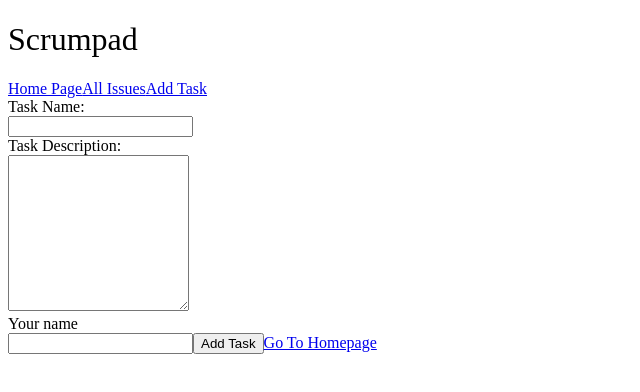
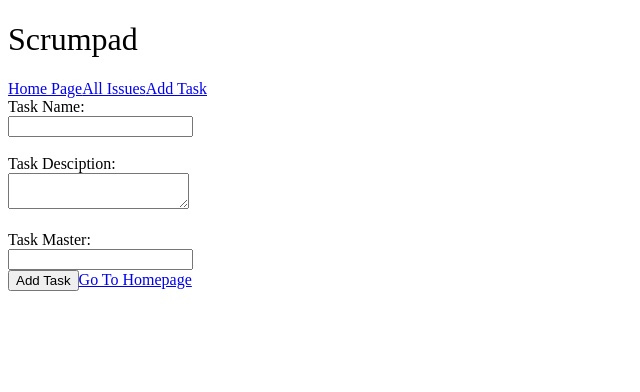
Before and after one commit to Mihailob5017/scrumpad, a React (Create React App) app in the folder client/: page /add in a window 1280 px wide. Shown: the top 392 px of the page, without its empty margins (0-640 px from the left). Built offline with nearby package versions, Linux system fonts and the light colour scheme.

Commit message:
revorked the input so its a reusable component

```diff
--- a/client/src/components/add-issue/add-issue.js
+++ b/client/src/components/add-issue/add-issue.js
@@ -1,8 +1,15 @@
 import React, { useState } from 'react';
 import { Link } from 'react-router-dom';
+import FormInput from '../input/input';
 const AddIssue = ({ OpenIssue, taskId, query }) => {
   const [name, setName] = useState('');
   const [desc, setDesc] = useState('');
+
+  const handleChange = e => {
+    const { name, value } = e.target;
+    if (name === 'name') setName(value);
+    if (name === 'desc') setDesc(value);
+  };
 
   const openIss = () => {
     if (name === '' || desc === '') {
@@ -18,27 +25,27 @@ const AddIssue = ({ OpenIssue, taskId, query }) => {
     };
 
     OpenIssue(obj);
-    alert('Issue Successfully added');
+
     setName('');
     setDesc('');
   };
   return (
     <div>
-      <label htmlFor="name">Issue Name:</label>
-      <input
-        type="text"
+      <FormInput
+        label="Issue name:"
         name="name"
+        isTextarea={false}
+        handleChange={handleChange}
         value={name}
-        onChange={e => setName(e.target.value)}
       />
       <br />
-      <label htmlFor="desc">Issue Description:</label>
-      <textarea
+      <FormInput
+        label="Issue description:"
         name="desc"
+        isTextarea={true}
+        handleChange={handleChange}
         value={desc}
-        onChange={e => setDesc(e.target.value)}
-        rows="10"
-      ></textarea>
+      />
       <button onClick={openIss}>Open New Issue</button>
       <Link to={`/issues/${taskId}`}>Go to Issues</Link>
     </div>
--- a/client/src/components/add-task/add-task.js
+++ b/client/src/components/add-task/add-task.js
@@ -1,5 +1,6 @@
 import React, { useState } from 'react';
 import { Link } from 'react-router-dom';
+import FormInput from '../input/input';
 const AddTask = ({ query, OpenTaskExec }) => {
   const [name, setName] = useState('');
   const [desc, setDesc] = useState('');
@@ -25,36 +26,39 @@ const AddTask = ({ query, OpenTaskExec }) => {
     setUsername('');
   };
 
+  const handleChange = e => {
+    const { name, value } = e.target;
+    if (name === 'name') setName(value);
+    if (name === 'desc') setDesc(value);
+    if (name === 'user') setUsername(value);
+  };
+
   return (
     <div>
-      <label htmlFor="name">Task Name:</label>
-      <br />
-      <input
-        type="text"
+      <FormInput
+        label="Task Name:"
         name="name"
+        isTextarea={false}
+        handleChange={handleChange}
         value={name}
-        onChange={e => setName(e.target.value)}
       />
       <br />
-      <label htmlFor="desc">Task Description:</label>
+      <FormInput
+        label="Task Desciption:"
+        name="desc"
+        isTextarea={true}
+        handleChange={handleChange}
+        value={desc}
+      />
       <br />
-      <textarea
-        name="desc"
-        value={desc}
-        onChange={e => setDesc(e.target.value)}
-        rows="10"
-      ></textarea>
-      <br />
-      <label htmlFor="user">Your name</label>
-      <br />
-      <input
-        type="text"
+      <FormInput
+        label="Task Master:"
         name="user"
+        isTextarea={false}
+        handleChange={handleChange}
         value={username}
-        onChange={e => setUsername(e.target.value)}
       />
       <button onClick={execute}>Add Task</button>
-
       <Link to="/">Go To Homepage</Link>
     </div>
   );
--- /dev/null
+++ b/client/src/components/input/input.js
@@ -0,0 +1,28 @@
+import React from 'react';
+import './input.styles.scss';
+const input = ({ isTextarea, handleChange, label, name, ...otherProps }) => {
+  return (
+    <div className="form-input__container">
+      <label htmlFor={name}>{label}</label>
+      <br />
+      {!isTextarea ? (
+        <input
+          className="form-input__input"
+          type="text"
+          name={name}
+          onChange={handleChange}
+          {...otherProps}
+        />
+      ) : (
+        <textarea
+          onChange={handleChange}
+          className="form-input__textarea"
+          name={name}
+          {...otherProps}
+        ></textarea>
+      )}
+    </div>
+  );
+};
+
+export default input;
```
Also changed, not shown: client/src/components/input/input.styles.scss (added).
